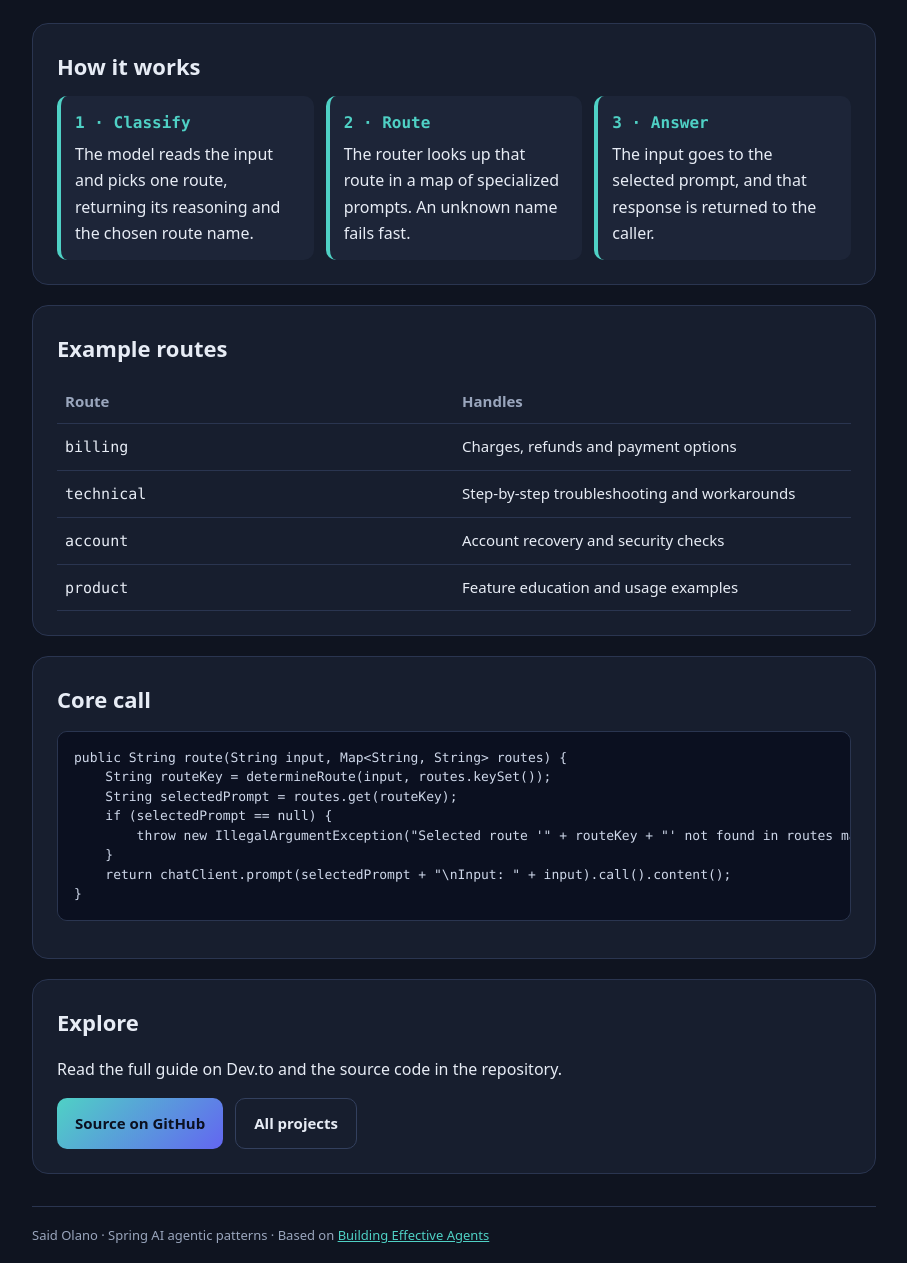
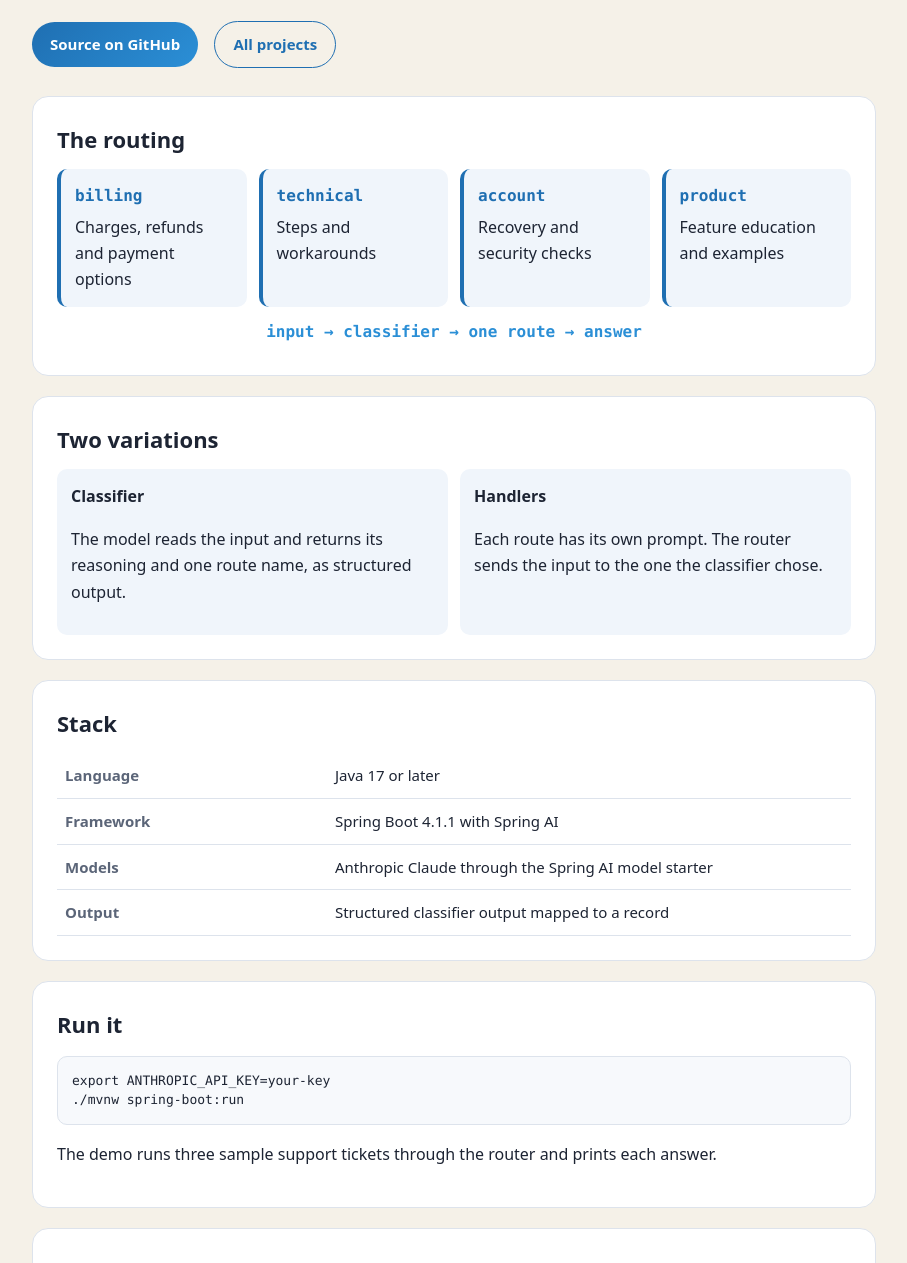
Before and after one commit to josesaid/routing-workflow, a plain HTML site: page index.html in a window 1280 px wide. Shown: the part 215-1478 px from the top of the page, without its empty margins (186-1093 px from the left). Drawn offline with Linux system fonts and the light colour scheme.

Commit message:
Routing-workflow page: light theme with full sections
Co-Authored-By: Claude Haiku 5.5 <noreply@anthropic.com>

Claude-Session: https://claude.ai/code/session_01QDKu8RGZoFPBFAekYTFeSj

```diff
--- a/index.html
+++ b/index.html
@@ -6,28 +6,30 @@
 <title>Routing Workflow | Said Olano</title>
 <meta name="description" content="Routing workflow pattern with Spring AI: classify an input, then answer with a specialized prompt.">
 <style>
-  :root { --bg:#0f1420; --card:#171e2e; --card2:#1d2538; --text:#e7ecf5; --muted:#9aa6bd; --accent:#4fd1c5; --accent2:#6366f1; --line:#2a3550; }
+  :root { --bg:#f5f1e8; --card:#ffffff; --card2:#f0f5fb; --text:#1d2433; --muted:#5b6578; --accent:#1f6fb2; --accent2:#2b8fd6; --line:#dde3ec; }
   * { box-sizing: border-box; }
-  body { margin:0; background: radial-gradient(1200px 600px at 10% -10%, #1d2a44 0%, var(--bg) 60%); color:var(--text);
+  body { margin:0; background: var(--bg); color:var(--text);
          font: 16px/1.65 system-ui, -apple-system, "Segoe UI", Roboto, sans-serif; min-height:100vh; }
   main { max-width: 880px; margin: 0 auto; padding: 56px 18px 72px; }
-  .eyebrow { color:var(--accent); font-size:12px; letter-spacing:.14em; text-transform:uppercase; margin:0 0 10px; }
+  .tag { color:var(--accent); font-size:12px; letter-spacing:.14em; text-transform:uppercase; margin:0 0 10px; }
   h1 { font-size: clamp(30px, 5.5vw, 46px); line-height:1.15; margin:0 0 14px; }
   h2 { font-size: 22px; margin: 0 0 12px; }
-  p.lead { color: var(--muted); font-size: 18px; margin: 0 0 26px; max-width: 680px; }
+  p.lead { color: var(--muted); font-size: 18px; margin: 0 0 24px; max-width: 680px; }
   section { background: var(--card); border:1px solid var(--line); border-radius: 16px; padding: 24px; margin: 20px 0; }
-  .actions { display:flex; flex-wrap:wrap; gap:12px; margin-top: 8px; }
-  .btn { display:inline-flex; align-items:center; padding:12px 18px; border-radius:10px; text-decoration:none; font-weight:600; font-size:15px; transition: transform .15s ease, opacity .15s ease; }
-  .btn:hover { transform: translateY(-1px); opacity:.92; }
-  .btn-primary { background: linear-gradient(135deg, var(--accent), var(--accent2)); color:#0b1020; }
-  .btn-ghost { border:1px solid #33405e; color: var(--text); }
-  .flow { display:grid; grid-template-columns: repeat(auto-fit, minmax(190px, 1fr)); gap:12px; list-style:none; padding:0; margin:0; }
-  .flow li { background: var(--card2); border-left: 4px solid var(--accent); border-radius: 10px; padding: 14px; }
-  .flow b { display:block; color: var(--accent); font-family: ui-monospace, Menlo, monospace; margin-bottom: 4px; }
+  .links { margin: 0 0 8px; }
+  .links a { display:inline-block; margin: 0 12px 8px 0; padding: 10px 18px; border-radius: 999px; text-decoration:none; font-weight:600; font-size:15px; }
+  .links a.primary { background: linear-gradient(135deg, var(--accent), var(--accent2)); color:#ffffff; }
+  .links a.ghost { border:1px solid var(--accent); color: var(--accent); }
+  .fan { display:grid; grid-template-columns: repeat(auto-fit, minmax(170px, 1fr)); gap:12px; list-style:none; padding:0; margin:0 0 12px; }
+  .fan li { background: var(--card2); border-left: 4px solid var(--accent); border-radius: 10px; padding: 14px; }
+  .fan b { display:block; color: var(--accent); font-family: ui-monospace, Menlo, monospace; margin-bottom: 4px; }
+  .join { text-align:center; font-family: ui-monospace, Menlo, monospace; color: var(--accent2); font-weight:600; margin: 6px 0; }
+  .two { display:grid; grid-template-columns: repeat(auto-fit, minmax(240px, 1fr)); gap:12px; }
+  .two div { background: var(--card2); border-radius: 10px; padding: 14px; }
   table { width:100%; border-collapse: collapse; font-size: 15px; }
   th, td { text-align:left; padding: 10px 8px; border-bottom: 1px solid var(--line); vertical-align: top; }
-  th { color: var(--muted); font-weight: 600; width: 28%; }
-  pre { background: #0b1020; border:1px solid var(--line); border-radius: 10px; padding: 16px; overflow-x:auto; font: 13px/1.5 ui-monospace, Menlo, monospace; color:#cfd8ea; }
+  th { color: var(--muted); font-weight: 600; width: 34%; }
+  pre { background: #f7f9fc; border:1px solid var(--line); border-radius: 10px; padding: 14px; overflow-x:auto; font: 13px/1.5 ui-monospace, Menlo, monospace; color:#1d2433; }
   code { font-family: ui-monospace, Menlo, monospace; }
   a { color: var(--accent); }
   footer { margin-top: 32px; padding-top: 18px; border-top: 1px solid var(--line); color: var(--muted); font-size: 13px; }
@@ -35,52 +37,60 @@
 </head>
 <body>
 <main>
-  <p class="eyebrow">Spring AI · Agentic patterns</p>
+  <p class="tag">Spring AI · Agentic patterns</p>
   <h1>Routing Workflow</h1>
-  <p class="lead">Classify an input first, then answer it with a prompt written for that category. This example shows the pattern with Spring AI and structured classifier output.</p>
+  <p class="lead">Classify an input first, then answer it with a prompt written for that category. A Spring AI example of the routing pattern from "Building Effective Agents".</p>
+  <p class="links">
+    <a class="primary" href="https://github.com/josesaid/routing-workflow" target="_blank" rel="noopener">Source on GitHub</a>
+    <a class="ghost" href="https://josesaid.github.io/">All projects</a>
+  </p>
 
   <section>
-    <h2>How it works</h2>
-    <ul class="flow">
-      <li><b>1 · Classify</b>The model reads the input and picks one route, returning its reasoning and the chosen route name.</li>
-      <li><b>2 · Route</b>The router looks up that route in a map of specialized prompts. An unknown name fails fast.</li>
-      <li><b>3 · Answer</b>The input goes to the selected prompt, and that response is returned to the caller.</li>
+    <h2>The routing</h2>
+    <ul class="fan">
+      <li><b>billing</b>Charges, refunds and payment options</li>
+      <li><b>technical</b>Steps and workarounds</li>
+      <li><b>account</b>Recovery and security checks</li>
+      <li><b>product</b>Feature education and examples</li>
     </ul>
+    <div class="join">input → classifier → one route → answer</div>
   </section>
 
   <section>
-    <h2>Example routes</h2>
+    <h2>Two variations</h2>
+    <div class="two">
+      <div><b>Classifier</b><p>The model reads the input and returns its reasoning and one route name, as structured output.</p></div>
+      <div><b>Handlers</b><p>Each route has its own prompt. The router sends the input to the one the classifier chose.</p></div>
+    </div>
+  </section>
+
+  <section>
+    <h2>Stack</h2>
     <table>
-      <tr><th>Route</th><th>Handles</th></tr>
-      <tr><td><code>billing</code></td><td>Charges, refunds and payment options</td></tr>
-      <tr><td><code>technical</code></td><td>Step-by-step troubleshooting and workarounds</td></tr>
-      <tr><td><code>account</code></td><td>Account recovery and security checks</td></tr>
-      <tr><td><code>product</code></td><td>Feature education and usage examples</td></tr>
+      <tr><th>Language</th><td>Java 17 or later</td></tr>
+      <tr><th>Framework</th><td>Spring Boot 4.1.1 with Spring AI</td></tr>
+      <tr><th>Models</th><td>Anthropic Claude through the Spring AI model starter</td></tr>
+      <tr><th>Output</th><td>Structured classifier output mapped to a record</td></tr>
     </table>
   </section>
 
   <section>
-    <h2>Core call</h2>
-<pre><code>public String route(String input, Map&lt;String, String&gt; routes) {
-    String routeKey = determineRoute(input, routes.keySet());
-    String selectedPrompt = routes.get(routeKey);
-    if (selectedPrompt == null) {
-        throw new IllegalArgumentException("Selected route '" + routeKey + "' not found in routes map");
-    }
-    return chatClient.prompt(selectedPrompt + "\nInput: " + input).call().content();
-}</code></pre>
+    <h2>Run it</h2>
+    <pre><code>export ANTHROPIC_API_KEY=your-key
+./mvnw spring-boot:run</code></pre>
+    <p>The demo runs three sample support tickets through the router and prints each answer.</p>
   </section>
 
   <section>
-    <h2>Explore</h2>
-    <p>Read the full guide on Dev.to and the source code in the repository.</p>
-    <div class="actions">
-      <a class="btn btn-primary" href="https://github.com/josesaid/routing-workflow" target="_blank" rel="noopener">Source on GitHub</a>
-      <a class="btn btn-ghost" href="https://josesaid.github.io/">All projects</a>
-    </div>
+    <h2>Classes</h2>
+    <table>
+      <tr><th><code>RoutingWorkflow</code></th><td>Classifies the input and runs the selected route's prompt.</td></tr>
+      <tr><th><code>RoutingResponse</code></th><td>Record with <code>reasoning</code> and <code>selection</code>.</td></tr>
+      <tr><th><code>Application</code></th><td>Defines the four routes and runs the sample tickets.</td></tr>
+    </table>
   </section>
 
-  <footer>Said Olano · Spring AI agentic patterns · Based on <a href="https://www.anthropic.com/research/building-effective-agents" target="_blank" rel="noopener">Building Effective Agents</a></footer>
+  <footer>Said Olano · Spring AI agentic patterns</footer>
 </main>
 </body>
 </html>
```
